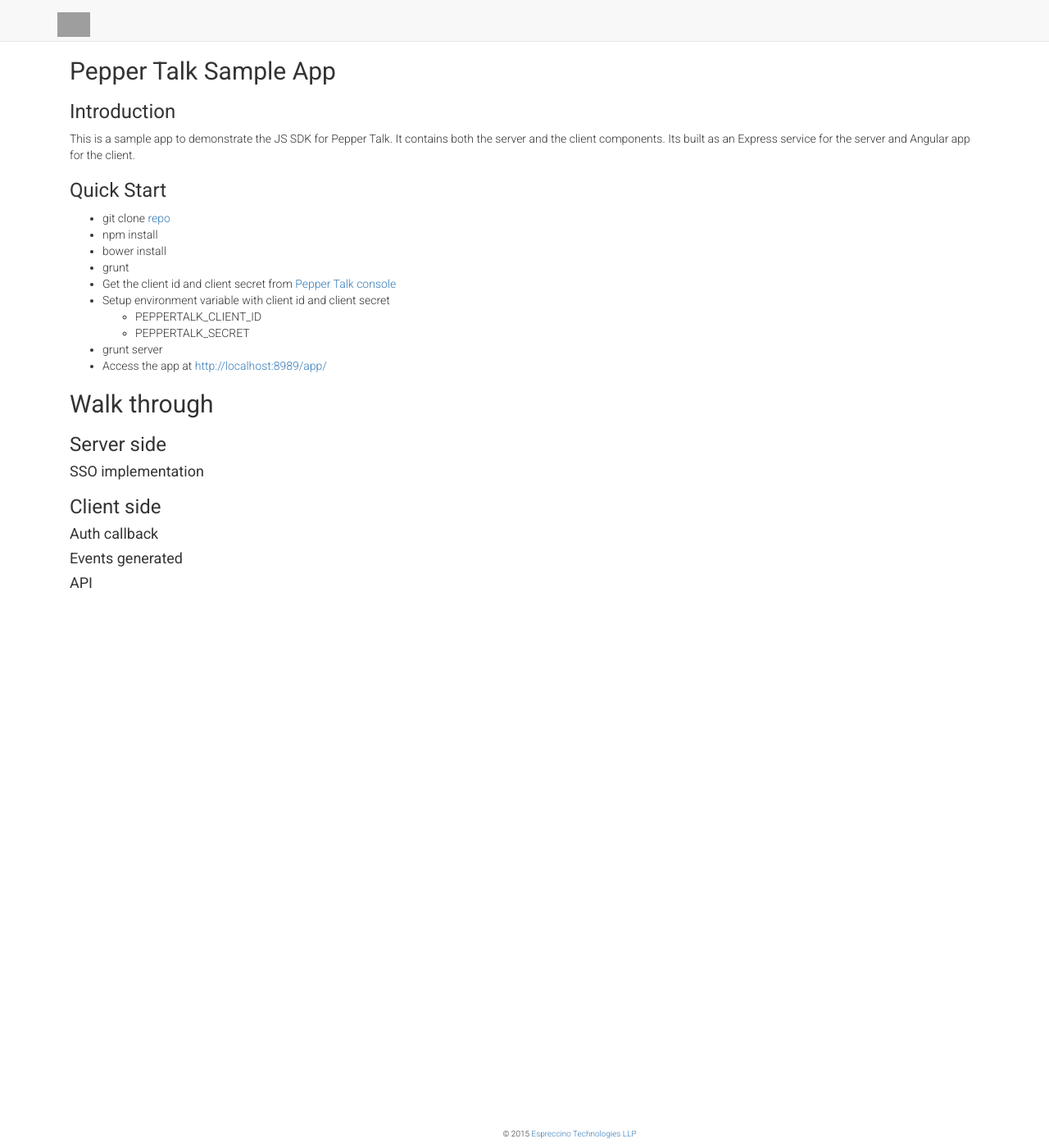
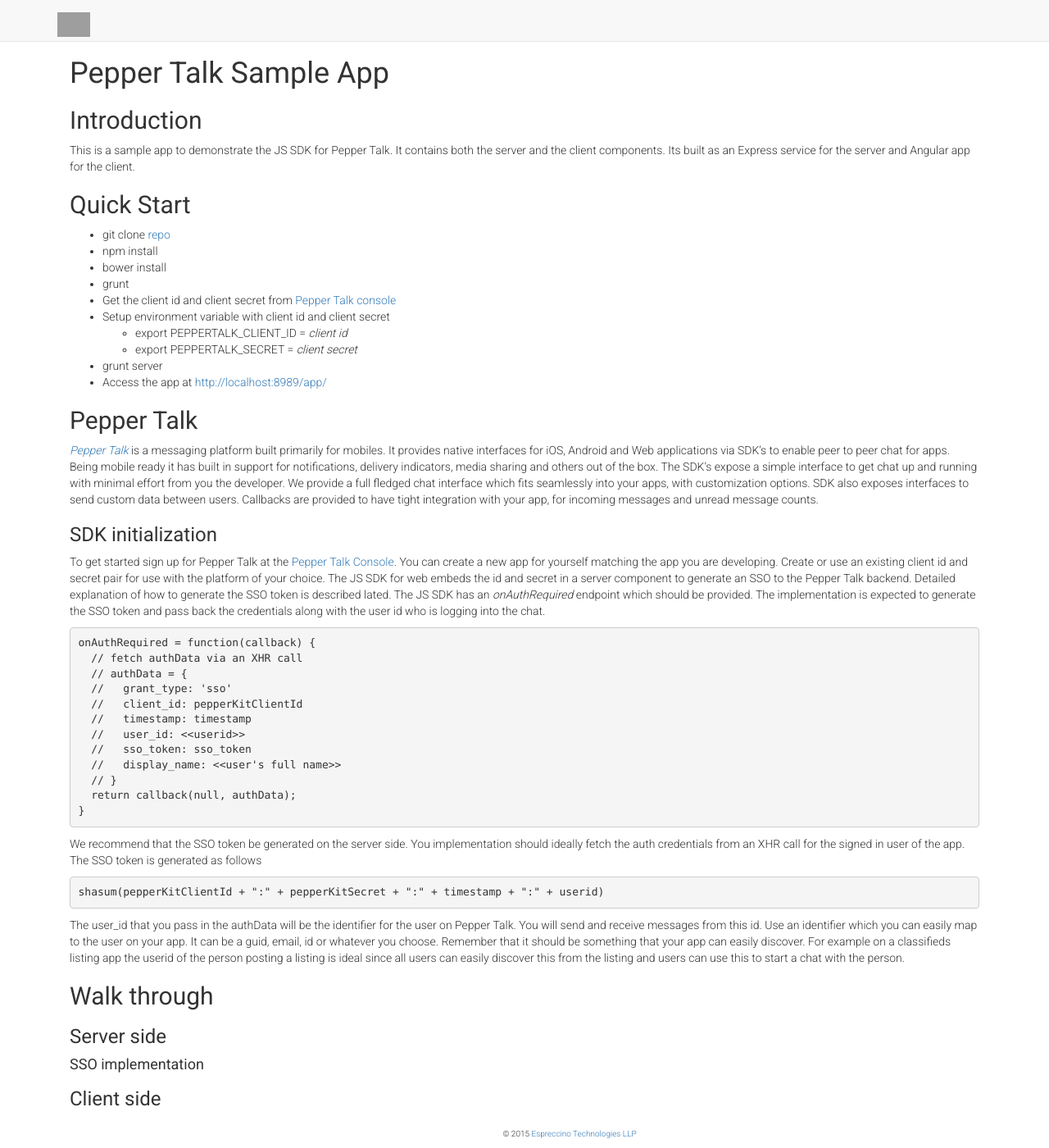
Before and after one commit to Espreccino/PepperTalkWebSDKExample, a Jekyll site: the page built from index.md, in a window 1280 px wide and 1400 px high. Shown: the whole window at 82% size. Built offline with Jekyll 4.4.1, drawn with Linux system fonts in a browser that asks for light colours; nearby versions of some CDN libraries; Markdown is read by kramdown in place of the engine named in the settings; grey boxes are pictures that could not be loaded.

Commit message:
update docs

```diff
--- a/index.md
+++ b/index.md
@@ -4,22 +4,48 @@
 title: Pepper Talk Sample App
 
 ---
-## Pepper Talk Sample App
+# Pepper Talk Sample App
 
-### Introduction
+## Introduction
 This is a sample app to demonstrate the JS SDK for Pepper Talk. It contains both the server and the client components. Its built as an Express service for the server and Angular app for the client.
 
-### Quick Start
+## Quick Start
 * git clone [repo](https://github.com/Espreccino/PepperTalkWebSDKExample.git)
 * npm install
 * bower install
 * grunt
 * Get the client id and client secret from [Pepper Talk console](https://console.getpeppertalk.com/)
 * Setup environment variable with client id and client secret
-  * PEPPERTALK_CLIENT_ID
-  * PEPPERTALK_SECRET
+  * export PEPPERTALK_CLIENT_ID = *client id*
+  * export PEPPERTALK_SECRET = *client secret*
 * grunt server
 * Access the app at [http://localhost:8989/app/](http://localhost:8989/app/)
+
+## Pepper Talk
+[*Pepper Talk*](http://getpeppertalk.com/) is a messaging platform built primarily for mobiles. It provides native interfaces for iOS, Android and Web applications via SDK's to enable peer to peer chat for apps. Being mobile ready it has built in support for notifications, delivery indicators, media sharing and others out of the box. The SDK's expose a simple interface to get chat up and running with minimal effort from you the developer. We provide a full fledged chat interface which fits seamlessly into your apps, with customization options. SDK also exposes interfaces to send custom data between users. Callbacks are provided to have tight integration with your app, for incoming messages and unread message counts.
+
+### SDK initialization
+To get started sign up for Pepper Talk at the [Pepper Talk Console](https://console.getpeppertalk.com/). You can create a new app for yourself matching the app you are developing. Create or use an existing client id and secret pair for use with the platform of your choice. The JS SDK for web embeds the id and secret in a server component to generate an SSO to the Pepper Talk backend. Detailed explanation of how to generate the SSO token is described lated. The JS SDK has an *onAuthRequired* endpoint which should be provided. The implementation is expected to generate the SSO token and pass back the credentials along with the user id who is logging into the chat.
+
+    onAuthRequired = function(callback) {
+      // fetch authData via an XHR call
+      // authData = {
+      //   grant_type: 'sso'
+      //   client_id: pepperKitClientId
+      //   timestamp: timestamp
+      //   user_id: <<userid>>
+      //   sso_token: sso_token
+      //   display_name: <<user's full name>>
+      // }
+      return callback(null, authData);
+    }
+
+We recommend that the SSO token be generated on the server side. You implementation should ideally fetch the auth credentials from an XHR call for the signed in user of the app. The SSO token is generated as follows
+
+    shasum(pepperKitClientId + ":" + pepperKitSecret + ":" + timestamp + ":" + userid)
+
+The user\_id that you pass in the authData will be the identifier for the user on Pepper Talk. You will send and receive messages from this id. Use an identifier which you can easily map to the user on your app. It can be a guid, email, id or whatever you choose. Remember that it should be something that your app can easily discover. For example on a classifieds listing app the userid of the person posting a listing is ideal since all users can easily discover this from the listing and users can use this to start a chat with the person.
+
 
 ## Walk through
 ### Server side
```
